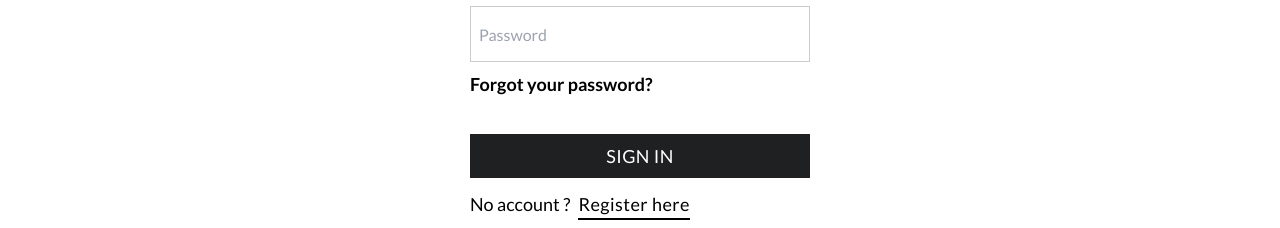
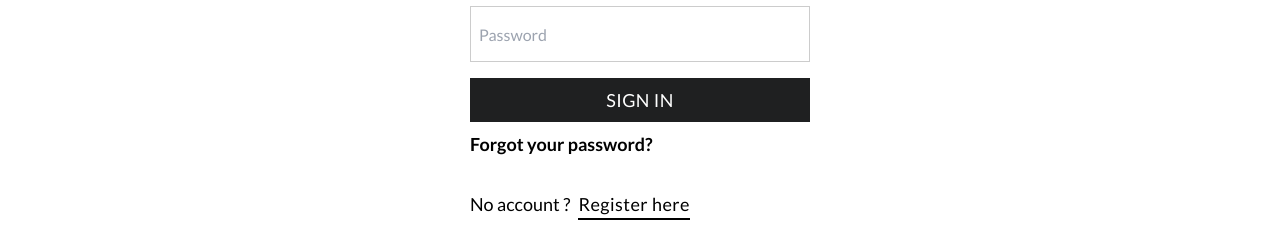
Before and after one commit to Ehrgein/keep-moving-clothing, a React (Create React App) app: page /login in a window 1280 px wide. Shown: the part 258-486 px from the top of the page. Built offline with nearby package versions, Linux system fonts and the light colour scheme; no server answers.

Commit message:
changed brand alignment - moved login to form

```diff
--- a/src/components/BrandList.jsx
+++ b/src/components/BrandList.jsx
@@ -25,7 +25,7 @@ function BrandList() {
         <h1> All Brands</h1>
       </div>
       {Object.entries(listedbrands)?.map(([key, val]) => (
-        <div className="hidden md:flex items-center justify-center text-6xl capitalize mx-20 mt-20 brandborder">
+        <div className="hidden md:flex items-start justify-center text-6xl capitalize mx-20 mt-20 brandborder">
           <div className="w-[40%] flex flex-col font-bold">
             <p className="flex justify-center mx-2 w-[100%]"> {key} </p>
           </div>
--- a/src/components/Login/LoginForm.jsx
+++ b/src/components/Login/LoginForm.jsx
@@ -57,9 +57,6 @@ function LoginForm() {
             className="pl-2 inpborder mt-2 h-14"
           />
         </form>
-        <div className="flex justify-start font-bold text-lg h-12 laptopL:w-[400px] mobilem:w-[340px] mobilexs:w-[280px] mt-2">
-          <h1> Forgot your password?</h1>
-        </div>
         <div className="flex laptopL:w-[400px] mobilexs:w-[285px]  mobilem:w-[340px] justify-center bg-[#1f2021] px-2 py-2 text-white mt-4">
           <button
             onClick={handleLogin}
@@ -69,6 +66,10 @@ function LoginForm() {
             Sign In{" "}
           </button>
         </div>
+        <div className="flex justify-start font-bold text-lg h-12 laptopL:w-[400px] mobilem:w-[340px] mobilexs:w-[280px] mt-2">
+          <h1> Forgot your password?</h1>
+        </div>
+
         <div className="flex laptopL:w-[400px] mobilem:w-[340px] mobilexs:w-[285px] justify-start h-14 py-1 text-black mt-2 text-lg font-normal">
           <p className="pr-2"> No account ? </p>
           <Link onClick={() => cartcontext.closeCart()} to="/account/register">
```
